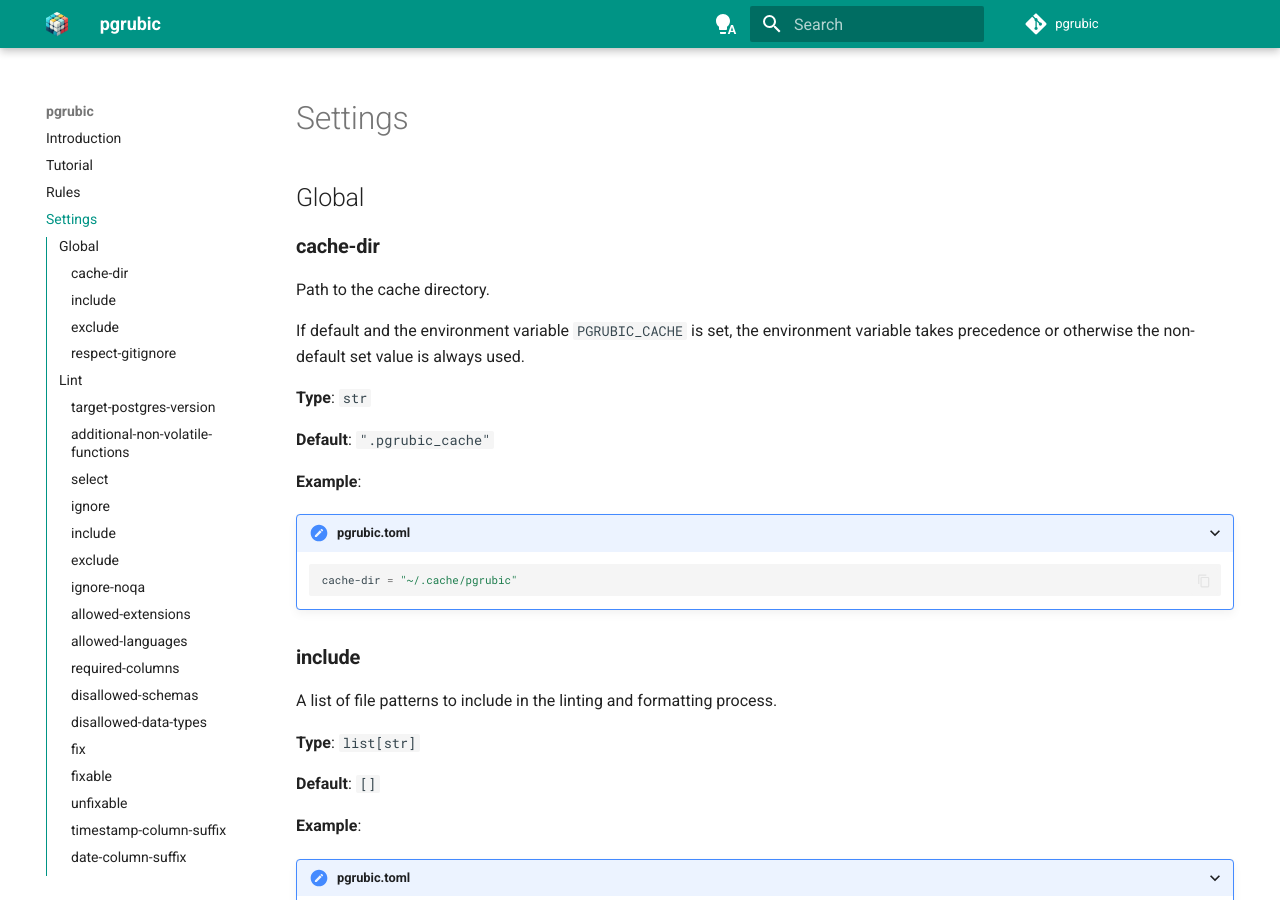
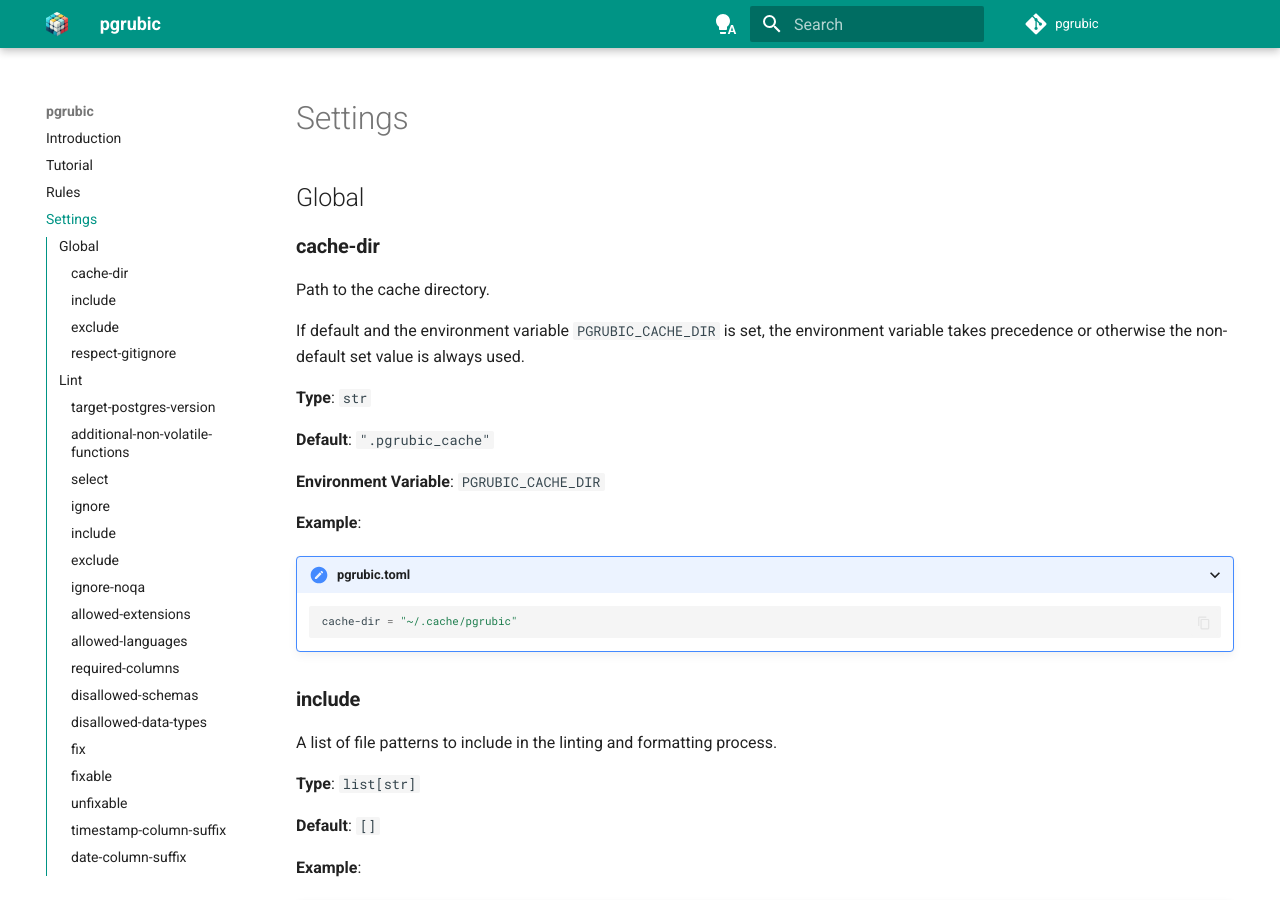
Before and after one commit to bolajiwahab/pgrubic, an MkDocs documentation site: the page built from docs/docs/settings.md, in a window 1280 px wide and 900 px high. Built offline with MkDocs 1.6.1 and Material for MkDocs 9.7.7, drawn with Linux system fonts in a browser that asks for light colours; comment, search, counter and statistics services are not loaded.

Commit message:
docs: fix cache-dir environment variable name in config docs (#258)

```diff
--- a/docs/docs/settings.md
+++ b/docs/docs/settings.md
@@ -3,12 +3,14 @@
 ### **cache-dir**
 Path to the cache directory.
 
-If default and the environment variable `PGRUBIC_CACHE` is set, the environment
+If default and the environment variable `PGRUBIC_CACHE_DIR` is set, the environment
 variable takes precedence or otherwise the non-default set value is always used.
 
 **Type**: `str`
 
 **Default**: `".pgrubic_cache"`
+
+**Environment Variable**: `PGRUBIC_CACHE_DIR`
 
 **Example**:
 <details open>
```
Also changed, not shown: 1 other file.
